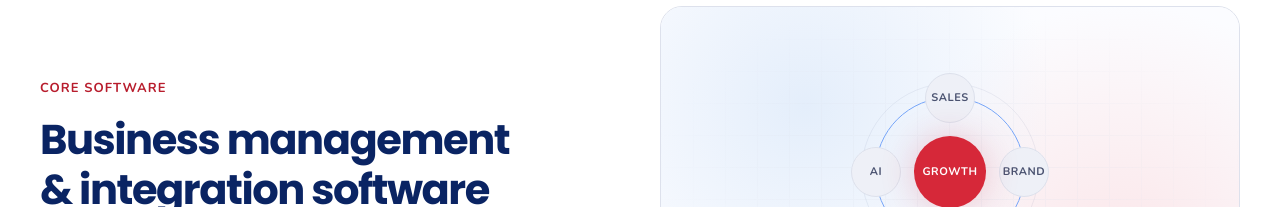
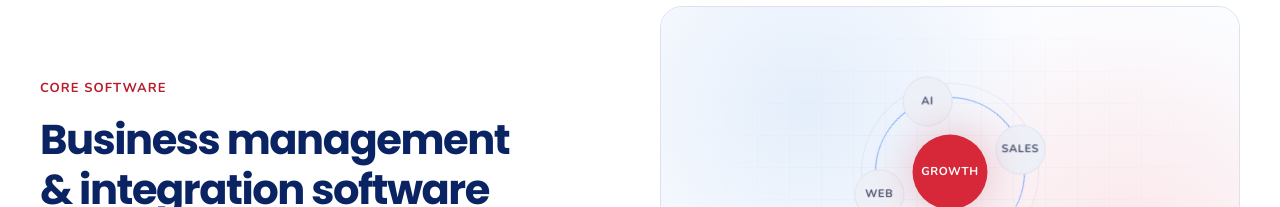
Before and after one commit to ano4l/novalead, a Next.js app: page /bizstack in a window 1280 px wide. Shown: the part 593-800 px from the top of the page. Built offline with nearby package versions, Linux system fonts and the light colour scheme; no server answers.

Commit message:
Animate BizStack growth orbit with accessible motion preferences

```diff
--- a/app/globals.css
+++ b/app/globals.css
@@ -680,10 +680,11 @@ section[id], article[id] { scroll-margin-top: 120px; }
 .brief-benefit > svg { width: 25px; height: 25px; margin-top: 2px; color: #1E4FD8; }
 .bizstack-orbit { position: relative; display: flex; min-height: 230px; width: 100%; align-items: center; justify-content: center; overflow: hidden; border-radius: 16px; background: radial-gradient(circle at 25% 30%, #e4eefb, transparent 50%), radial-gradient(circle at 80% 80%, #fbe5e8, transparent 50%), #fbfcff; }
 .bizstack-orbit-grid { position: absolute; inset: 0; opacity: .35; background-image: linear-gradient(#DDE1EC 1px, transparent 1px), linear-gradient(90deg, #DDE1EC 1px, transparent 1px); background-size: 32px 32px; mask-image: radial-gradient(ellipse, black, transparent 75%); }
-.bizstack-orbit-ring { position: relative; width: 150px; height: 150px; border: 1px solid #76A5F8; border-radius: 50%; }
+.bizstack-orbit-ring { animation: bizstack-orbit-turn 32s linear infinite; position: relative; width: 150px; height: 150px; border: 1px solid #76A5F8; border-radius: 50%; }
 .bizstack-orbit-ring::after { position: absolute; inset: -15px; border: 1px solid #0A246310; border-radius: 50%; content: ""; }
 .bizstack-orbit-node { position: absolute; z-index: 1; display: flex; width: 50px; height: 50px; transform: translate(-50%, -50%); align-items: center; justify-content: center; border: 1px solid #DDE1EC; border-radius: 50%; background: #eef0f7; color: #4A5270; font-family: "Nunito", sans-serif; font-size: 11px; font-weight: 700; text-transform: uppercase; letter-spacing: .05em; }
-.bizstack-orbit-center { position: absolute; z-index: 2; left: 50%; top: 50%; display: flex; width: 72px; height: 72px; transform: translate(-50%, -50%); align-items: center; justify-content: center; border-radius: 50%; background: #D62839; box-shadow: 0 0 35px #D6283938; color: white; font-family: "Nunito", sans-serif; font-size: 11px; font-weight: 700; text-transform: uppercase; letter-spacing: .05em; }
+.bizstack-orbit-label { display: inline-block; animation: bizstack-orbit-turn 32s linear infinite reverse; }
+.bizstack-orbit-center { animation: bizstack-growth-pulse 4s ease-in-out infinite; position: absolute; z-index: 2; left: 50%; top: 50%; display: flex; width: 72px; height: 72px; transform: translate(-50%, -50%); align-items: center; justify-content: center; border-radius: 50%; background: #D62839; box-shadow: 0 0 35px #D6283938; color: white; font-family: "Nunito", sans-serif; font-size: 11px; font-weight: 700; text-transform: uppercase; letter-spacing: .05em; }
 @media (max-width: 640px) {
   .brief-container { width: min(100% - 40px, 1200px); }
   .brief-section { padding-block: 64px; }
@@ -696,3 +697,15 @@ section[id], article[id] { scroll-margin-top: 120px; }
 @media (prefers-reduced-motion: reduce) {
   .brief-link, .brief-text-link svg { transition: none; }
 }
+
+@keyframes bizstack-orbit-turn {
+  from { transform: rotate(0turn); }
+  to { transform: rotate(1turn); }
+}
+@keyframes bizstack-growth-pulse {
+  0%, 100% { transform: translate(-50%, -50%) scale(1); box-shadow: 0 0 24px #D6283928; }
+  50% { transform: translate(-50%, -50%) scale(1.045); box-shadow: 0 0 42px #D6283948; }
+}
+@media (prefers-reduced-motion: reduce) {
+  .bizstack-orbit-ring, .bizstack-orbit-label, .bizstack-orbit-center { animation: none; }
+}
--- a/components/bizstack-orbit.tsx
+++ b/components/bizstack-orbit.tsx
@@ -9,10 +9,10 @@ export function BizStackOrbit() {
           { label: "AI", x: 0, y: 50 },
           { label: "Sales", x: 50, y: 0 },
         ].map(({ label, x, y }) => (
-          <span key={label} className="bizstack-orbit-node" style={{ left: `${x}%`, top: `${y}%` }}>{label}</span>
+          <span key={label} className="bizstack-orbit-node" style={{ left: `${x}%`, top: `${y}%` }}><span className="bizstack-orbit-label">{label}</span></span>
         ))}
-        <span className="bizstack-orbit-center">Growth</span>
       </div>
+      <span className="bizstack-orbit-center" aria-hidden="true">Growth</span>
     </div>
   );
 }
```
